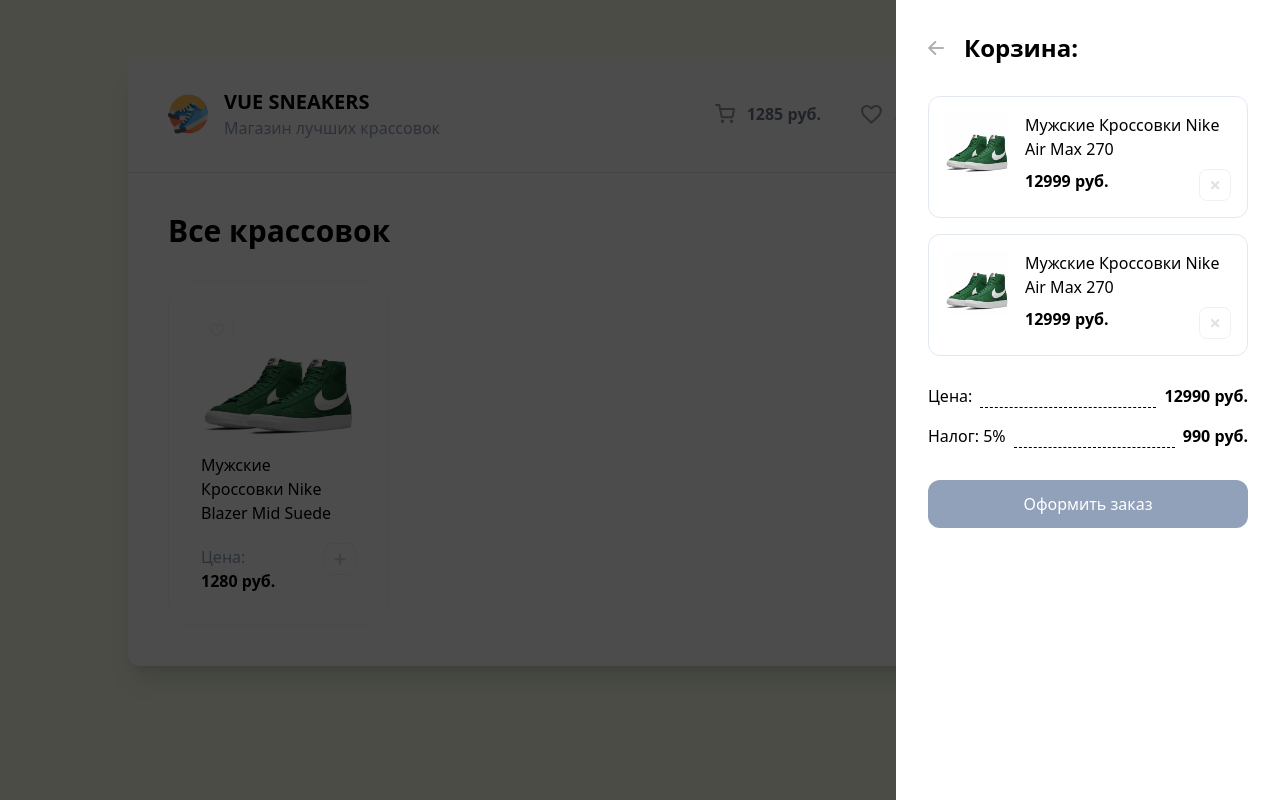
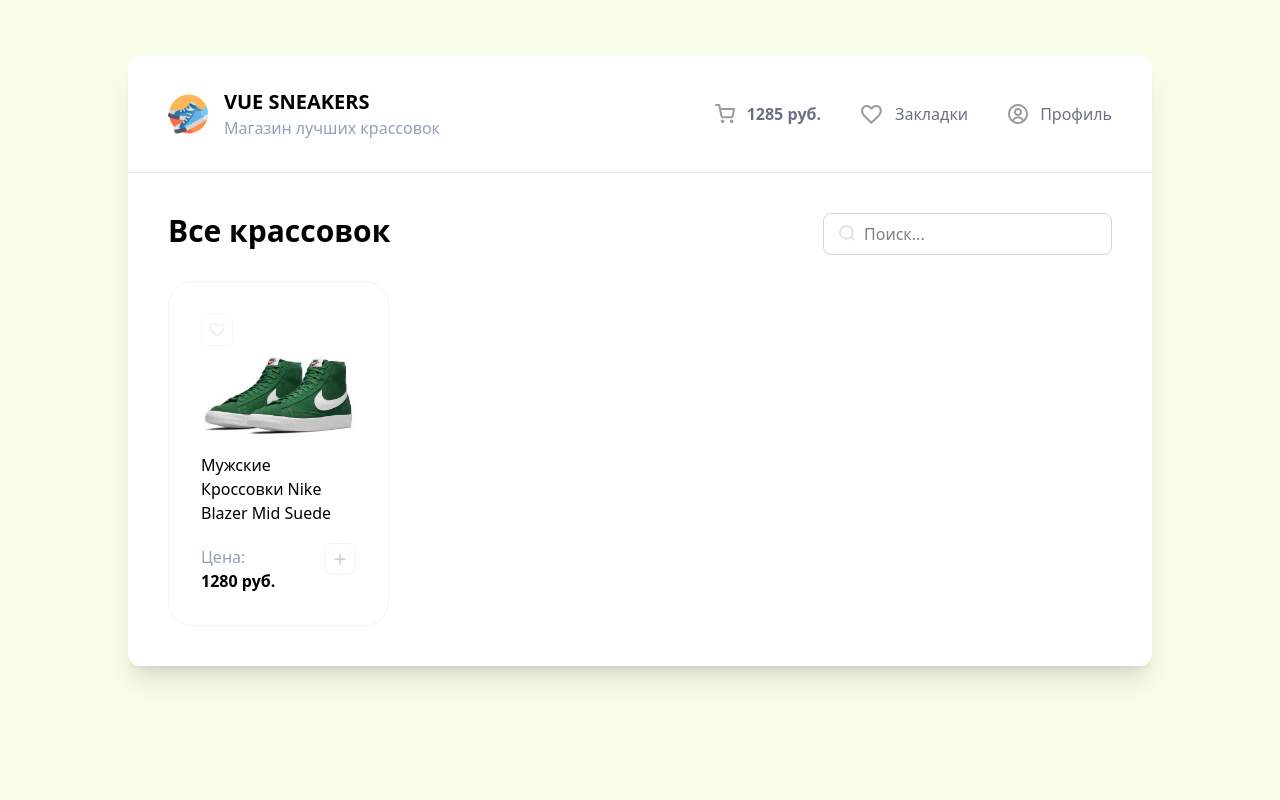
Before and after one commit to rajabovdavlat/vue-sneakers, a Vue app: page / in a window 1280 px wide. Built offline with nearby package versions, Linux system fonts and the light colour scheme.

Commit message:
A search input was added to App.vue and styled, but it hasn't been connected yet.

```diff
--- a/src/App.vue
+++ b/src/App.vue
@@ -2,18 +2,28 @@
 import Header from "./components/Header.vue";
 import CardList from "./components/CardList.vue";
 import Drawer from "./components/Drawer.vue";
-
-
 </script>
 
 <template>
-<Drawer />
+  <!-- <Drawer /> -->
   <div class="bg-white w-4/5 m-auto rounded-xl shadow-xl mt-14">
     <Header />
 
-    <div class='p-10'>
-      <h2 class="text-3xl font-bold mb-8">Все крассовок</h2>
-     <CardList />
+    <div class="p-10">
+      <div class="flex justify-between">
+        <h2 class="text-3xl font-bold mb-8">Все крассовок</h2>
+
+        <div class='relative'>
+          <img class="absolute left-4 top-3 " src="/search.svg" alt="Search" />
+          <input
+            class="border border-gray-300 rounded-lg py-2 pl-10 pr-4 outline-none focus:border-slate-400"
+            type="text"
+            placeholder="Поиск..."
+          />
+        </div>
+      </div>
+
+      <CardList />
     </div>
   </div>
 </template>
```
